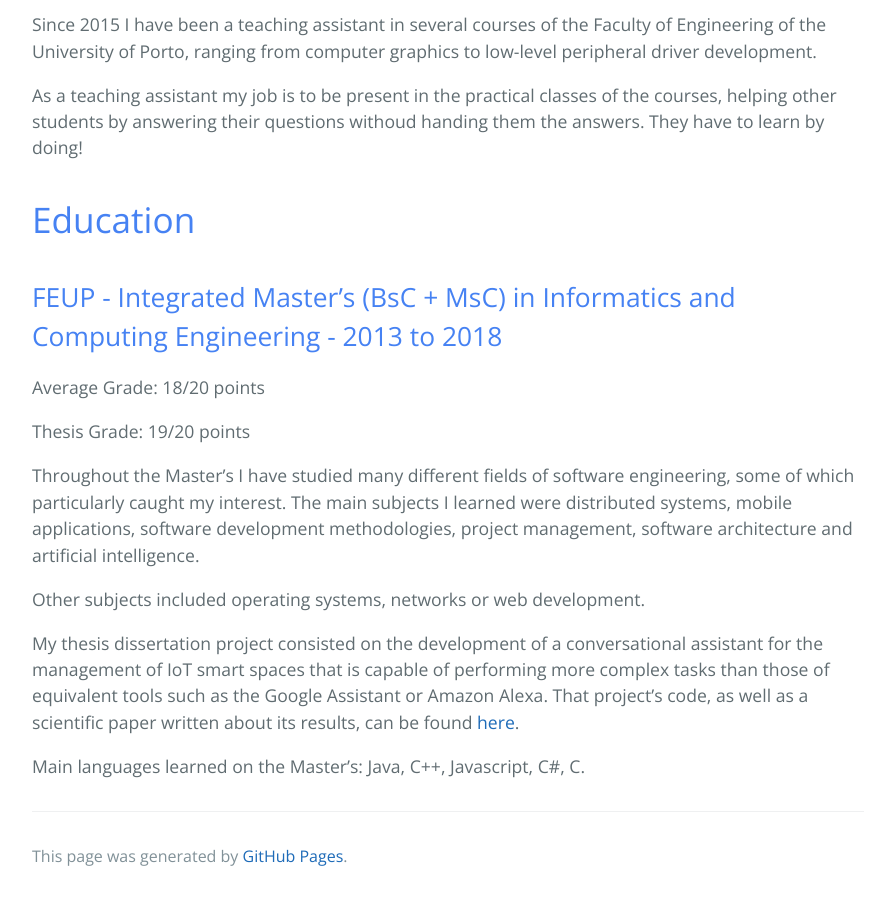
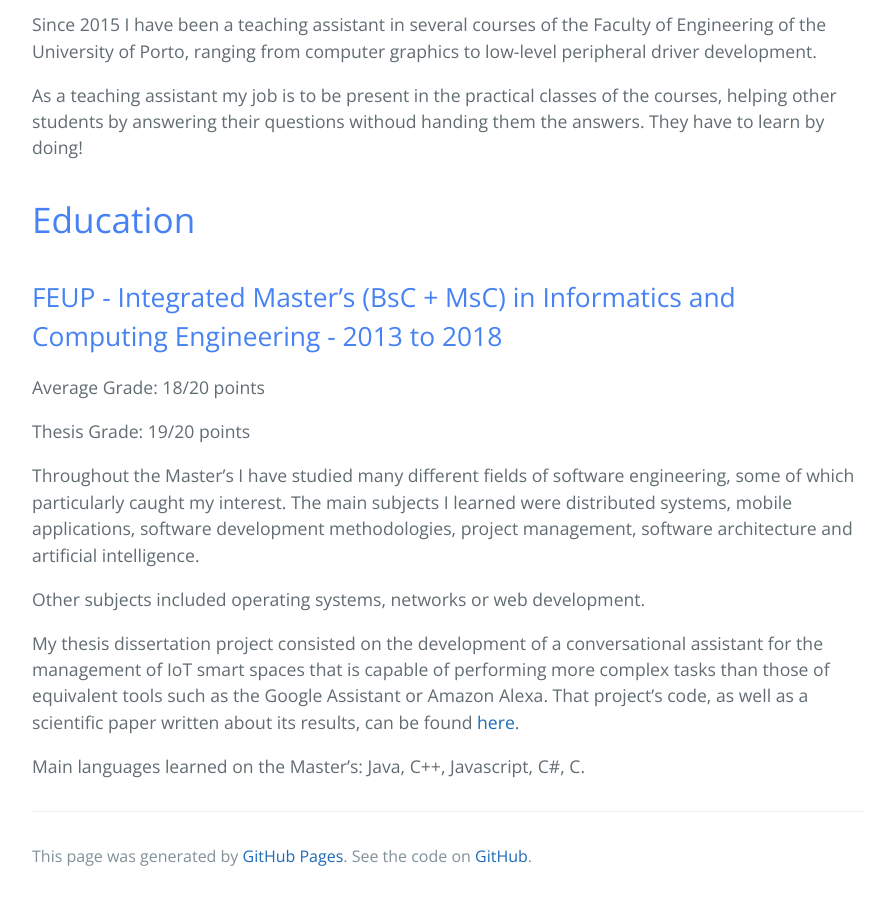
Before and after one commit to andrelago13/andrelago13.github.io, a Jekyll site: the page built from index.md, in a window 1280 px wide and 900 px high, scrolled down 1828 px. Shown: the whole window, without its empty margins (192-1076 px from the left). Built offline with Jekyll 4.4.1, drawn with Linux system fonts in a browser that asks for light colours.

Commit message:
Updated footer

```diff
--- a/_layouts/default.html
+++ b/_layouts/default.html
@@ -54,7 +54,7 @@
         {% if site.github.is_project_page %}
           <span class="site-footer-owner"><a href="{{ site.github.repository_url }}">{{ site.github.repository_name }}</a> is maintained by <a href="{{ site.github.owner_url }}">{{ site.github.owner_name }}</a>.</span>
         {% endif %}
-        <span class="site-footer-credits">This page was generated by <a href="https://pages.github.com">GitHub Pages</a>.</span>
+        <span class="site-footer-credits">This page was generated by <a href="https://pages.github.com">GitHub Pages</a>. See the code on <a href="https://github.com/andrelago13/andrelago13.github.io">GitHub</a>.</span>
       </footer>
     </main>
 
```
